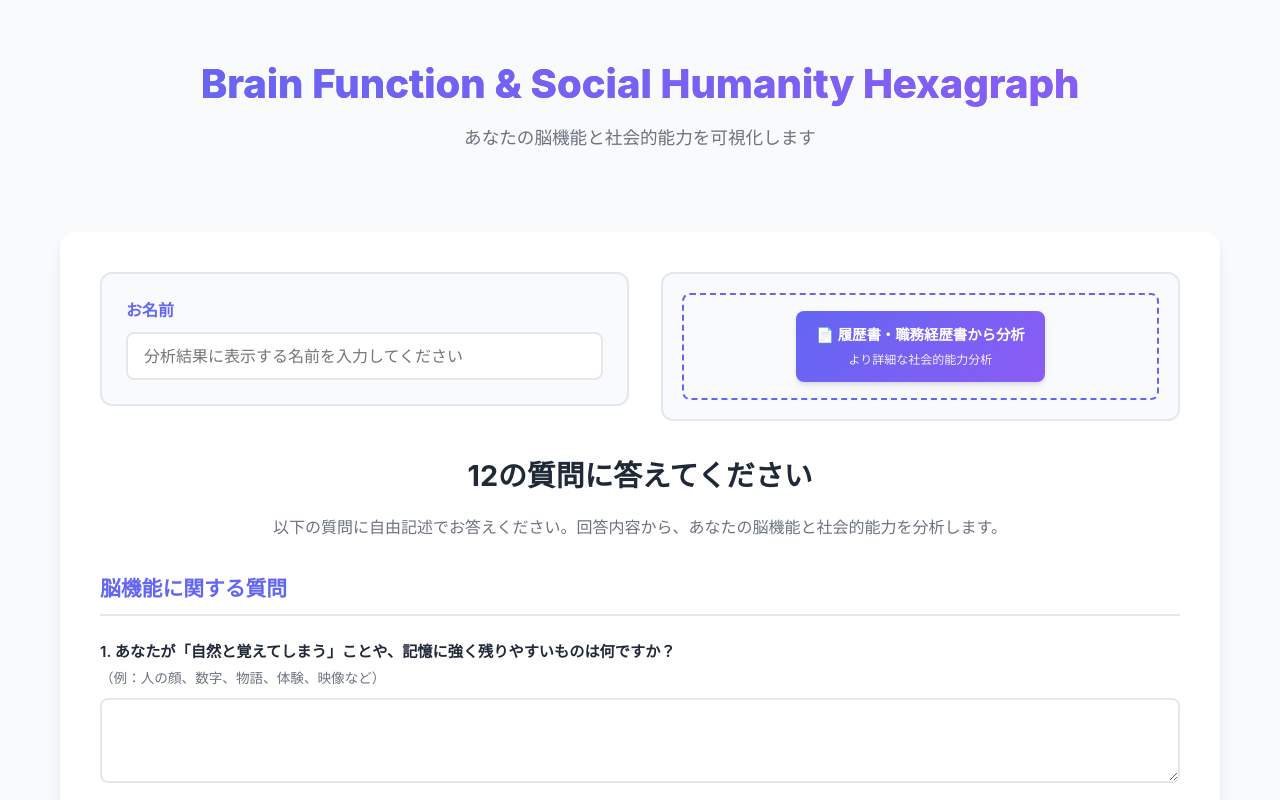
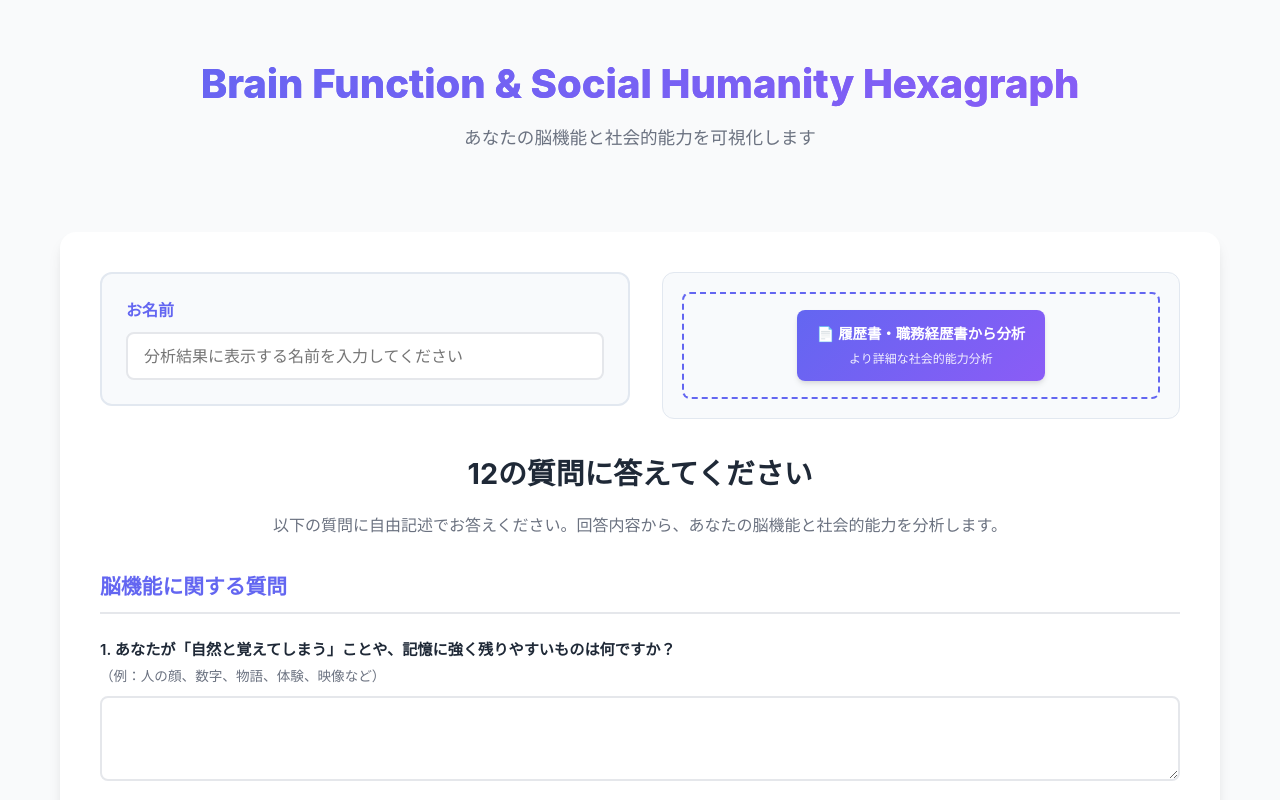
Before and after one commit to FinalJapan/Brain-Function-Hexagraph-Social-Humanity-HexagraphVer2, a website: page index.html in a window 1280 px wide. Shown: the top 800 px of the page. Drawn offline with nearby package versions, Linux system fonts and the light colour scheme.

Commit message:
Update styles.css

```diff
--- a/styles.css
+++ b/styles.css
@@ -122,7 +122,7 @@ header h1 {
     background: #f8fafc;
     padding: 1.2rem;
     border-radius: 12px;
-    border: 2px solid #e2e8f0;
+    border: 1px solid #e2e8f0;
     display: flex;
     align-items: center;
     justify-content: center;
```
